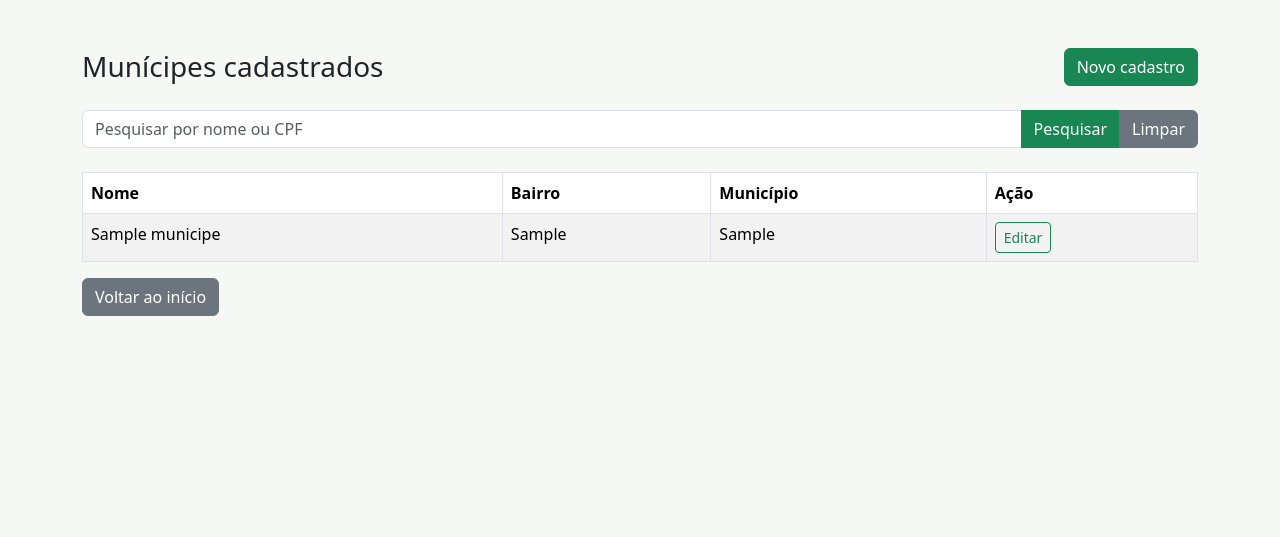
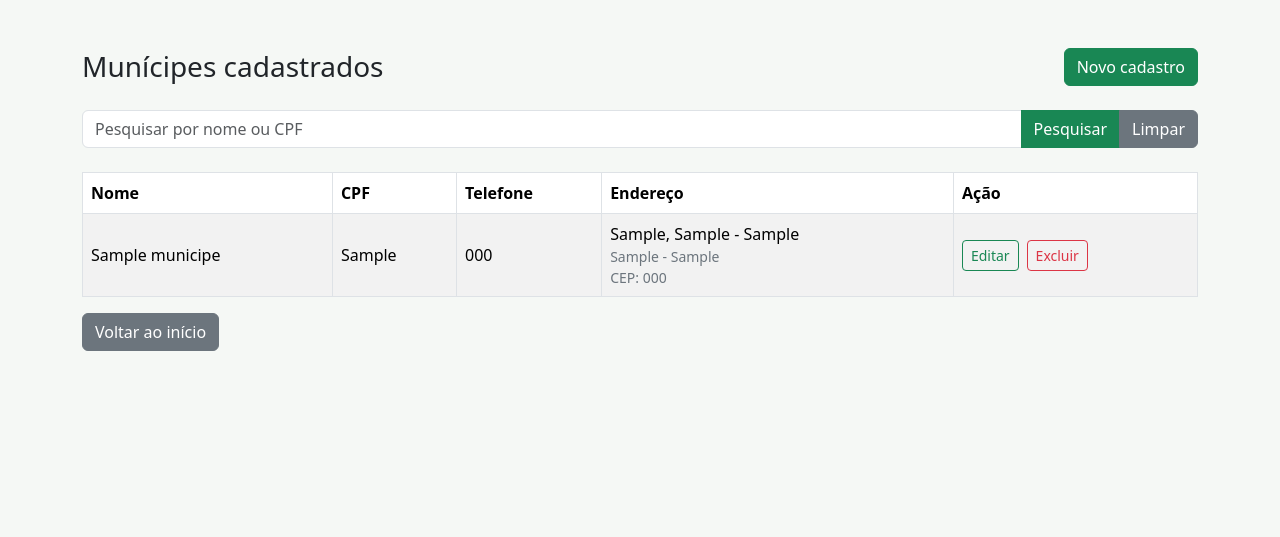
Before and after one commit to rogermorony/SisMudas-controle-de-mudas, a Node server app: page /municipes/lst in a window 1280 px wide. Shown: the part 56-593 px from the top of the page. Run offline with Node 20, Linux system fonts and the light colour scheme; tables that the repository leaves empty hold one stand-in row (values such as "Sample post"); some libraries are stand-ins or nearby versions.

Commit message:
Melhorias no cadastro, consulta e exclusao de municipes

```diff
--- a/index.js
+++ b/index.js
@@ -92,6 +92,8 @@ app.get("/municipes/lst", async (req, res) => {
       municipes,
       busca,
       atualizado: req.query.atualizado === "1",
+      bloqueado: req.query.bloqueado === "1",
+      excluido: req.query.excluido === "1",
     });
   } catch (erro) {
     console.error("Erro ao listar munícipes:", erro);
@@ -144,6 +146,24 @@ app.post("/municipes/edit/:id", async (req, res) => {
   } catch (erro) {
     console.error("Erro ao atualizar munícipe:", erro);
     res.status(400).send("Não foi possível atualizar o cadastro.");
+  }
+});
+
+app.post("/municipes/delete/:id", async (req, res) => {
+  try {
+    const retirada = await Retirada.findOne({
+      municipeId: req.params.id,
+    });
+
+    if (retirada) {
+      return res.redirect("/municipes/lst?bloqueado=1");
+    }
+
+    await Municipe.findByIdAndDelete(req.params.id);
+    res.redirect("/municipes/lst?excluido=1");
+  } catch (erro) {
+    console.error("Erro ao excluir munícipe:", erro);
+    res.redirect("/municipes/lst?bloqueado=1");
   }
 });
 
--- a/views/municipes/edit.ejs
+++ b/views/municipes/edit.ejs
@@ -57,4 +57,6 @@
 
 </form>
 
+<script src="/js/mascaras.js"></script>
+
 <%- include("../partials/rodape") %>
--- a/views/municipes/lst.ejs
+++ b/views/municipes/lst.ejs
@@ -5,15 +5,17 @@
   <a href="/municipes/add" class="btn btn-success">Novo cadastro</a>
 </div>
 
+<% if (bloqueado) { %>
+  <div class="alert alert-danger" role="alert">
+    Não é possível excluir este munícipe porque existem retiradas registradas.
+  </div>
+<% } %>
 
-      <form action="/municipes/lst" method="GET" class="mb-4">
-        <div class="input-group">
-          <input type="text" name="busca" class="form-control" placeholder="Pesquisar por nome ou CPF"
-            value="<%= busca %>">
-          <button type="submit" class="btn btn-success">Pesquisar</button>
-          <a href="/municipes/lst" class="btn btn-secondary">Limpar</a>
+<% if (excluido) { %>
+  <div class="alert alert-success" role="alert">
+    Munícipe excluído com sucesso!
   </div>
-      </form>
+<% } %>
 
 <% if (atualizado) { %>
   <div class="alert alert-success" role="alert">
@@ -21,32 +23,75 @@
   </div>
 <% } %>
 
+<form action="/municipes/lst" method="GET" class="mb-4">
+  <div class="input-group">
+    <input type="text" name="busca" class="form-control"
+      placeholder="Pesquisar por nome ou CPF"
+      value="<%= busca %>">
+
+    <button type="submit" class="btn btn-success">Pesquisar</button>
+    <a href="/municipes/lst" class="btn btn-secondary">Limpar</a>
+  </div>
+</form>
+
 <div class="table-responsive">
-            <table class="table table-striped table-bordered">
+  <table class="table table-striped table-bordered align-middle">
     <thead>
       <tr>
         <th>Nome</th>
-                  <th>Bairro</th>
-                  <th>Município</th>
+        <th>CPF</th>
+        <th>Telefone</th>
+        <th>Endereço</th>
         <th>Ação</th>
       </tr>
     </thead>
+
     <tbody>
-                <% municipes.forEach(municipe=> { %>
+      <% municipes.forEach(municipe => { %>
         <tr>
+          <td><%= municipe.nome %></td>
+
+          <td><%= municipe.cpf %></td>
+
+          <td><%= municipe.telefone || "Não informado" %></td>
+
           <td>
-                      <%= municipe.nome %>
+            <% if (municipe.logradouro) { %>
+              <div>
+                <%= municipe.logradouro %>,
+                <%= municipe.numero || "S/N" %>
+                <%= municipe.complemento ? "- " + municipe.complemento : "" %>
+              </div>
+
+              <div class="text-secondary small">
+                <%= municipe.bairro || "Bairro não informado" %> -
+                <%= municipe.municipio || "Paulínia" %>
+              </div>
+
+              <div class="text-secondary small">
+                CEP: <%= municipe.cep || "Não informado" %>
+              </div>
+            <% } else { %>
+              Não informado
+            <% } %>
           </td>
+
           <td>
-                      <%= municipe.bairro || "Não informado" %>
-                    </td>
-                    <td>
-                      <%= municipe.municipio %>
-                    </td>
-                    <td>
-                      <a href="/municipes/edit/<%= municipe._id %>" class="btn btn-sm btn-outline-success">
+            <div class="d-flex gap-2">
+              <a href="/municipes/edit/<%= municipe._id %>"
+                 class="btn btn-sm btn-outline-success">
                 Editar
               </a>
+
+              <form action="/municipes/delete/<%= municipe._id %>"
+                    method="POST"
+                    onsubmit="return confirm('Tem certeza que deseja excluir este munícipe?');">
+
+                <button type="submit" class="btn btn-sm btn-outline-danger">
+                  Excluir
+                </button>
+              </form>
+            </div>
           </td>
         </tr>
       <% }) %>
@@ -54,7 +99,7 @@
   </table>
 </div>
 
-          <% if (municipes.length===0) { %>
+<% if (municipes.length === 0) { %>
   <p>
     <%= busca ? "Nenhum munícipe encontrado." : "Nenhum munícipe cadastrado." %>
   </p>
```
Also changed, not shown: public/js/mascaras.js (added, +37 -0 lines), views/municipes/add.ejs (+11 -12 lines), views/retiradas/add.ejs (+7 -16 lines). Lines whose indentation alone changed are shown as unchanged.
